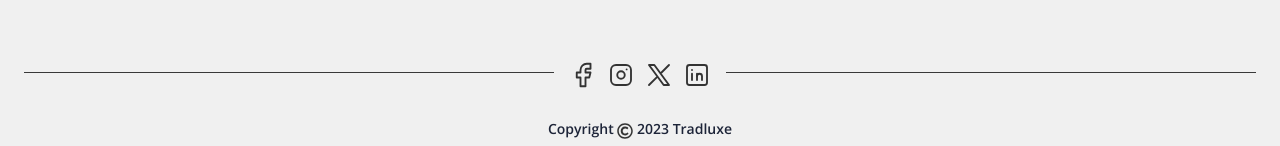
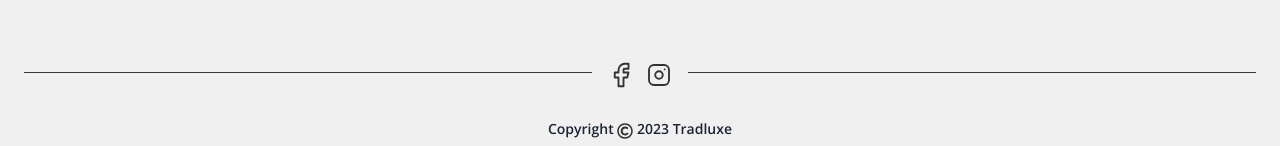
Before and after one commit to shelcia/tradluxe, a React (Vite) app: page / in a window 1280 px wide. Shown: the part 2840-2986 px from the top of the page. Built offline with nearby package versions, Linux system fonts and the light colour scheme; a web font is replaced by a local one.

Commit message:
🐛 removed unused social links

```diff
--- a/src/layout/components/Footer.jsx
+++ b/src/layout/components/Footer.jsx
@@ -14,8 +14,8 @@ import React from "react";
 import { CustomTextFieldRounded } from "../../components/CustomTextField";
 import BrandFb from "../../assets/icons/brand-facebook.svg";
 import BrandInsta from "../../assets/icons/brand-instagram.svg";
-import BrandX from "../../assets/icons/brand-x.svg";
-import BrandLinkedIn from "../../assets/icons/brand-linkedIn.svg";
+// import BrandX from "../../assets/icons/brand-x.svg";
+// import BrandLinkedIn from "../../assets/icons/brand-linkedIn.svg";
 import Copyright from "../../assets/icons/copyright.svg";
 import ArrowRight from "../../assets/icons/arrow-top.svg";
 import MailIcon from "../../assets/icons/mail-icon.svg";
@@ -34,16 +34,16 @@ const Footer = () => {
       link: "https://www.instagram.com/TradluxeSingapore/",
       tooltip: "Instagram",
     },
-    {
-      icon: <img src={BrandX} alt="x" width={30} height={30} />,
-      link: "https://www.facebook.com/TradluxeSingapore",
-      tooltip: "X",
-    },
-    {
-      icon: <img src={BrandLinkedIn} alt="linkedin" width={30} height={30} />,
-      link: "https://www.facebook.com/TradluxeSingapore",
-      tooltip: "Linkedin",
-    },
+    // {
+    //   icon: <img src={BrandX} alt="x" width={30} height={30} />,
+    //   link: "https://www.facebook.com/TradluxeSingapore",
+    //   tooltip: "X",
+    // },
+    // {
+    //   icon: <img src={BrandLinkedIn} alt="linkedin" width={30} height={30} />,
+    //   link: "https://www.facebook.com/TradluxeSingapore",
+    //   tooltip: "Linkedin",
+    // },
   ];
 
   const addEmail = () => {
@@ -110,7 +110,6 @@ const Footer = () => {
                         height={20}
                         width={20}
                       />
-                      {/* <FiArrowUpRight /> */}
                     </IconButton>
                   </InputAdornment>
                 ),
@@ -145,7 +144,7 @@ const Footer = () => {
                   }}
                   component={Link}
                   href={icon.link}
-                  target="_blank"
+                  target="blank"
                 >
                   {React.cloneElement(icon.icon, {
                     style: {
```
